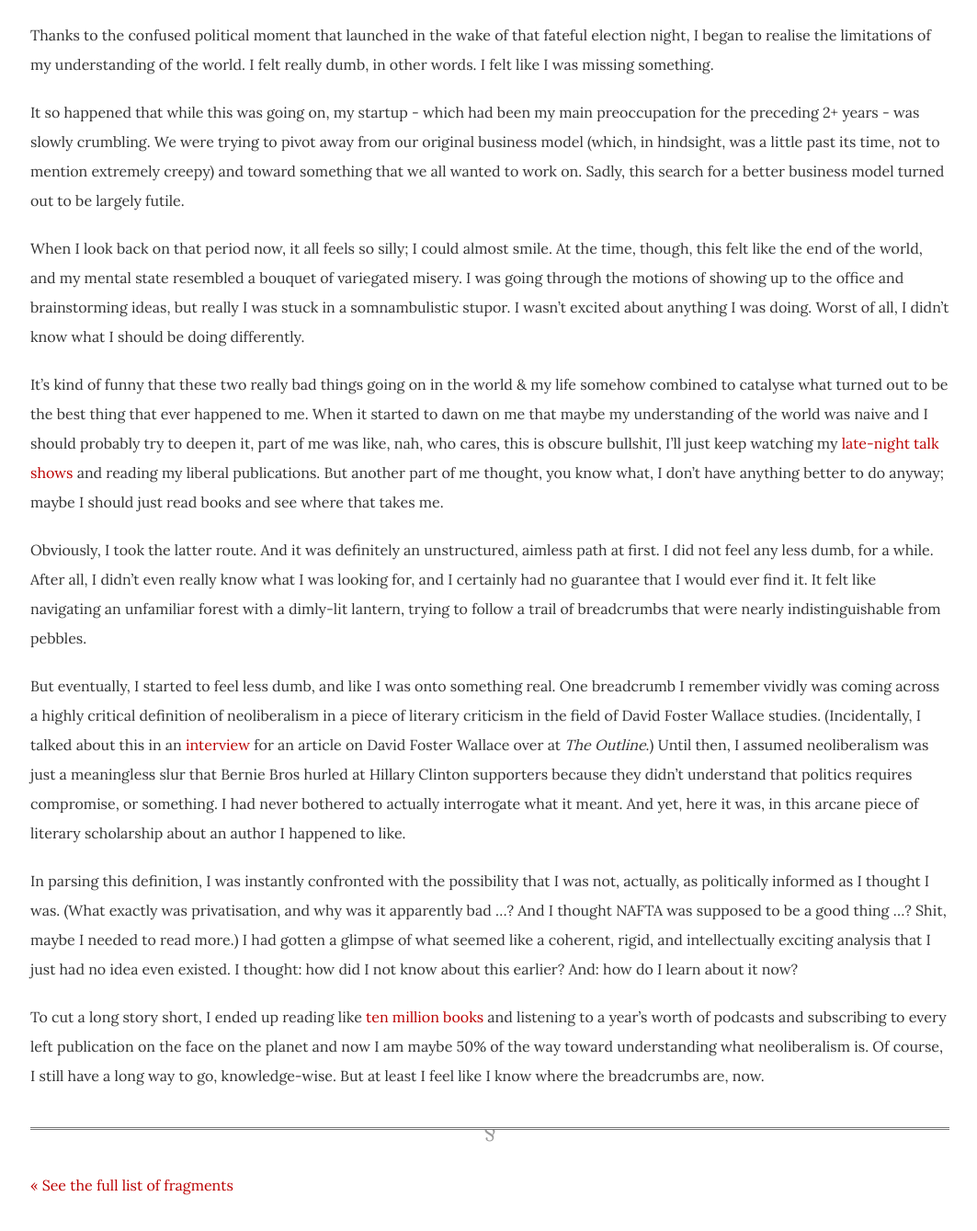
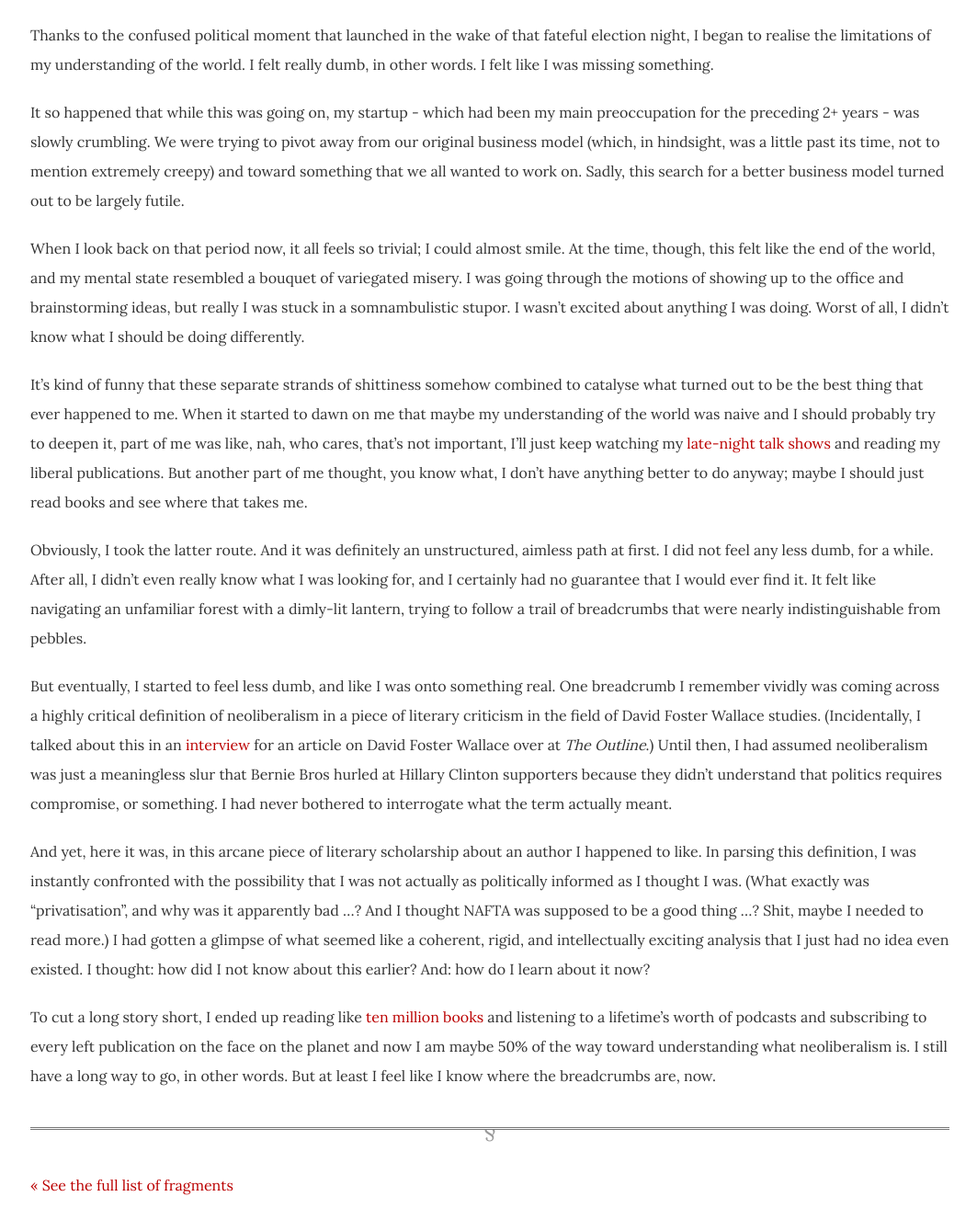
Before and after one commit to dellsystem/dellsystem.github.io, a Jekyll site: the page built from _posts/2019-4-17-fragments-107.md, in a window 1280 px wide and 1400 px high, scrolled down 1156 px. Shown: the top 1339 px of the window at 92% size, without its empty margins (107-1170 px from the left). Built offline with Jekyll 4.4.1, drawn with Linux system fonts in a browser that asks for light colours; some of the changed text lies outside the part shown.

Commit message:
Update fragments-107
Language edits

```diff
--- a/_posts/2019-4-17-fragments-107.md
+++ b/_posts/2019-4-17-fragments-107.md
@@ -21,14 +21,14 @@ Thanks to the confused political moment that launched in the wake of that fatefu
 
 It so happened that while this was going on, my startup - which had been my main preoccupation for the preceding 2+ years - was slowly crumbling. We were trying to pivot away from our original business model (which, in hindsight, was a little past its time, not to mention extremely creepy) and toward something that we all wanted to work on. Sadly, this search for a better business model turned out to be largely futile.
 
-When I look back on that period now, it all feels so silly; I could almost smile. At the time, though, this felt like the end of the world, and my mental state resembled a bouquet of variegated misery. I was going through the motions of showing up to the office and brainstorming ideas, but really I was stuck in a somnambulistic stupor. I wasn't excited about anything I was doing. Worst of all, I didn't know what I should be doing differently.
+When I look back on that period now, it all feels so trivial; I could almost smile. At the time, though, this felt like the end of the world, and my mental state resembled a bouquet of variegated misery. I was going through the motions of showing up to the office and brainstorming ideas, but really I was stuck in a somnambulistic stupor. I wasn't excited about anything I was doing. Worst of all, I didn't know what I should be doing differently.
 
-It's kind of funny that these two really bad things going on in the world & my life somehow combined to catalyse what turned out to be the best thing that ever happened to me. When it started to dawn on me that maybe my understanding of the world was naive and I should probably try to deepen it, part of me was like, nah, who cares, this is obscure bullshit, I'll just keep watching my [late-night talk shows](https://melmagazine.com/en-us/story/how-liberal-late-night-talk-shows-became-a-comedy-sinkhole) and reading my liberal publications. But another part of me thought, you know what, I don't have anything better to do anyway; maybe I should just read books and see where that takes me.
+It's kind of funny that these separate strands of shittiness somehow combined to catalyse what turned out to be the best thing that ever happened to me. When it started to dawn on me that maybe my understanding of the world was naive and I should probably try to deepen it, part of me was like, nah, who cares, that's not important, I'll just keep watching my [late-night talk shows](https://melmagazine.com/en-us/story/how-liberal-late-night-talk-shows-became-a-comedy-sinkhole) and reading my liberal publications. But another part of me thought, you know what, I don't have anything better to do anyway; maybe I should just read books and see where that takes me.
 
 Obviously, I took the latter route. And it was definitely an unstructured, aimless path at first. I did not feel any less dumb, for a while. After all, I didn't even really know what I was looking for, and I certainly had no guarantee that I would ever find it. It felt like navigating an unfamiliar forest with a dimly-lit lantern, trying to follow a trail of breadcrumbs that were nearly indistinguishable from pebbles.
 
-But eventually, I started to feel less dumb, and like I was onto something real. One breadcrumb I remember vividly was coming across a highly critical definition of neoliberalism in a piece of literary criticism in the field of David Foster Wallace studies. (Incidentally, I talked about this in an [interview](https://theoutline.com/post/5543/david-foster-wallace-conference-profile) for an article on David Foster Wallace over at _The Outline_.) Until then, I assumed neoliberalism was just a meaningless slur that Bernie Bros hurled at Hillary Clinton supporters because they didn't understand that politics requires compromise, or something. I had never bothered to actually interrogate what it meant. And yet, here it was, in this arcane piece of literary scholarship about an author I happened to like.
+But eventually, I started to feel less dumb, and like I was onto something real. One breadcrumb I remember vividly was coming across a highly critical definition of neoliberalism in a piece of literary criticism in the field of David Foster Wallace studies. (Incidentally, I talked about this in an [interview](https://theoutline.com/post/5543/david-foster-wallace-conference-profile) for an article on David Foster Wallace over at _The Outline_.) Until then, I had assumed neoliberalism was just a meaningless slur that Bernie Bros hurled at Hillary Clinton supporters because they didn't understand that politics requires compromise, or something. I had never bothered to interrogate what the term actually meant.
 
-In parsing this definition, I was instantly confronted with the possibility that I was not, actually, as politically informed as I thought I was. (What exactly was privatisation, and why was it apparently bad ...? And I thought NAFTA was supposed to be a good thing ...? Shit, maybe I needed to read more.) I had gotten a glimpse of what seemed like a coherent, rigid, and intellectually exciting analysis that I just had no idea even existed. I thought: how did I not know about this earlier? And: how do I learn about it now?
+And yet, here it was, in this arcane piece of literary scholarship about an author I happened to like. In parsing this definition, I was instantly confronted with the possibility that I was not actually as politically informed as I thought I was. (What exactly was "privatisation", and why was it apparently bad ...? And I thought NAFTA was supposed to be a good thing ...? Shit, maybe I needed to read more.) I had gotten a glimpse of what seemed like a coherent, rigid, and intellectually exciting analysis that I just had no idea even existed. I thought: how did I not know about this earlier? And: how do I learn about it now?
 
-To cut a long story short, I ended up reading like [ten million books](/posts/a-year-of-200-books) and listening to a year's worth of podcasts and subscribing to every left publication on the face on the planet and now I am maybe 50% of the way toward understanding what neoliberalism is. Of course, I still have a long way to go, knowledge-wise. But at least I feel like I know where the breadcrumbs are, now.
+To cut a long story short, I ended up reading like [ten million books](/posts/a-year-of-200-books) and listening to a lifetime's worth of podcasts and subscribing to every left publication on the face on the planet and now I am maybe 50% of the way toward understanding what neoliberalism is. I still have a long way to go, in other words. But at least I feel like I know where the breadcrumbs are, now.
```
